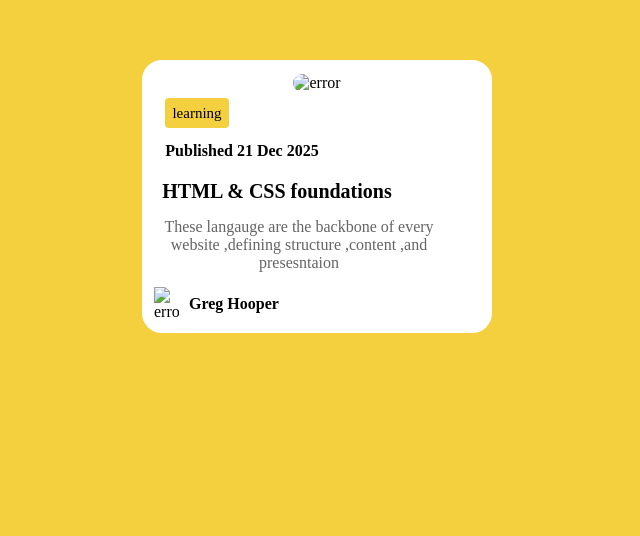
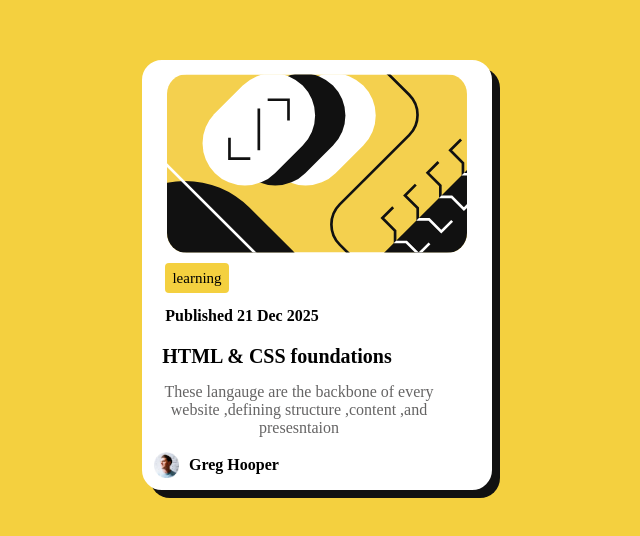
Before and after one commit to hamdyabozed00-blip/Blog-preview-card, a plain HTML site: page index.html in a window 1280 px wide. Shown: the part 140-676 px from the top of the page, without its empty margins (323-963 px from the left). Drawn offline with Linux system fonts and the light colour scheme.

Commit message:
Add files via upload

```diff
--- a/index.css
+++ b/index.css
@@ -13,6 +13,7 @@ body{
    width: 350px;
    background-color: white;
    border-radius: 20px;
+   box-shadow: 8px 8px 0px #111111;
 }
 #web1{
     margin: 12px;
--- a/index.html
+++ b/index.html
@@ -5,12 +5,12 @@
    <meta name="viewport" content="width=device-width, initial-scale=1.0">
    <title>Document</title>
    <link rel="stylesheet" href="index.css">
+</head>
 
-</head>
 <body>
    <center>
    <div class="body">
-    <img src="img/illustration-article.svg" alt="error" id="web1">
+    <img src="blog.svg" alt="error" id="web1">
     <div class="sec1">
       <a href=""> learning</a>
       <p  class="word">Published 21 Dec 2025</p>
@@ -19,7 +19,7 @@
 
     </div>
      <div class="sec2">
-      <img src="img/image-avatar.webp" alt="error" id="web2">
+      <img src="src.webp" alt="error" id="web2">
       <p class="word3">Greg Hooper</p>
      </div>
 
```
